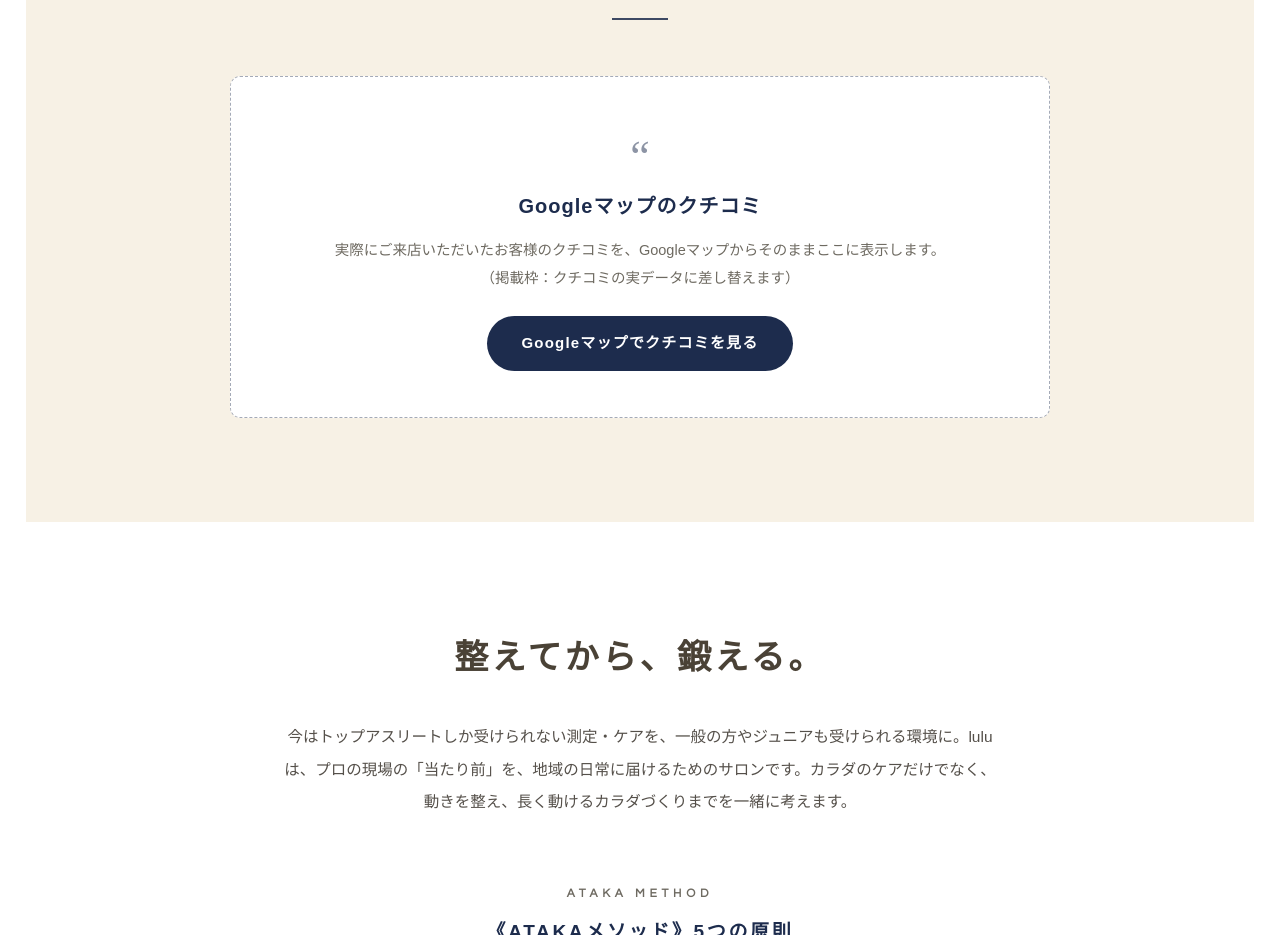
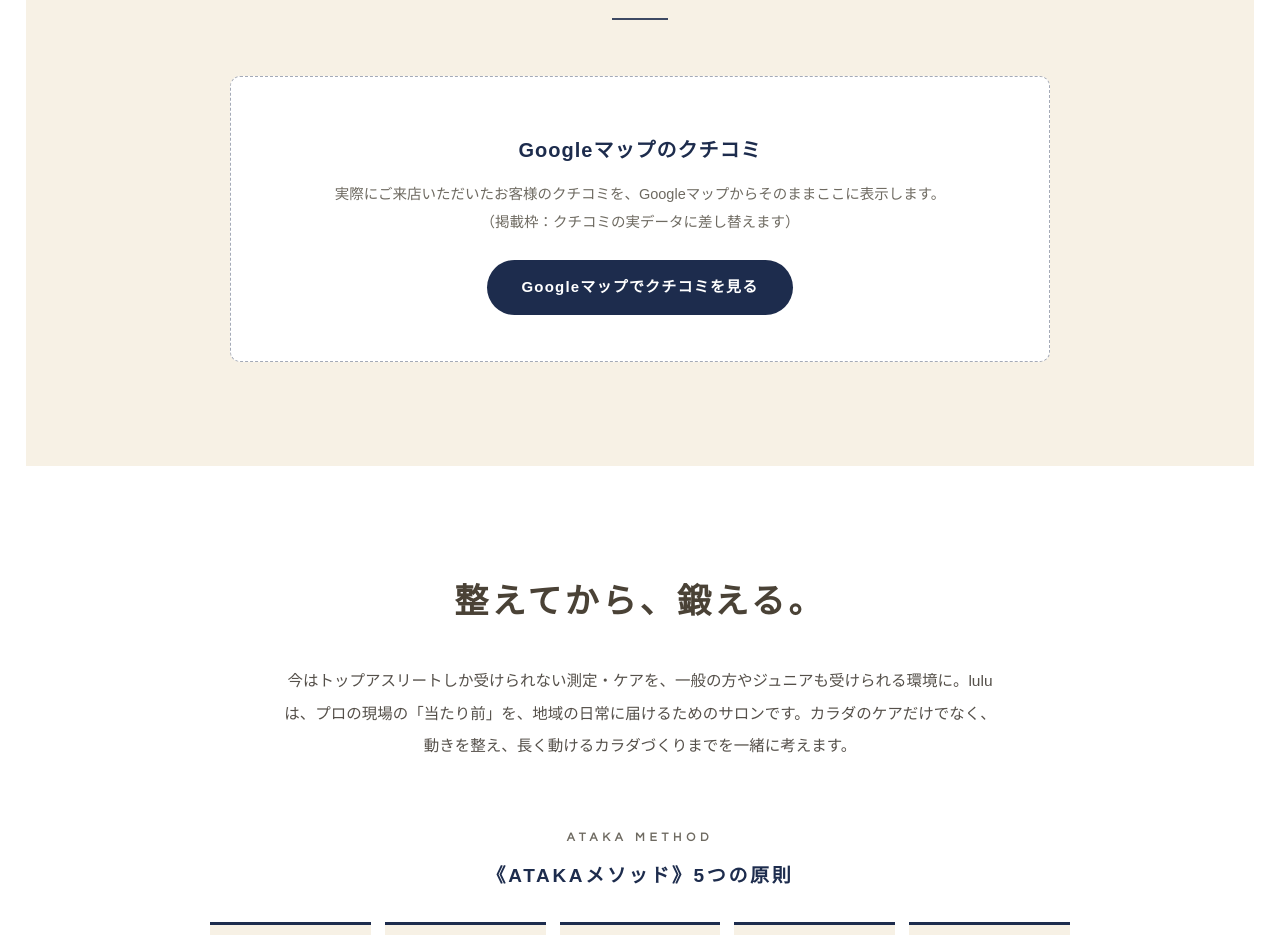
Before and after one commit to butti0108-spec/ataka, a plain HTML site: page home.html in a window 1280 px wide. Shown: the part 2400-3335 px from the top of the page. Drawn offline with Linux system fonts and the light colour scheme.

Commit message:
トップページ: お客様の声の枠から、意味の伝わりにくい引用符の飾りを外した

```diff
--- a/home.html
+++ b/home.html
@@ -85,7 +85,6 @@ section{position:relative;}
 /* ---------- VOICE (Google reviews frame) ---------- */
 .voice{background:var(--beige);}
 .voice-frame{max-width:820px;margin:0 auto;background:#fff;border:1.5px dashed rgba(29,44,77,.4);border-radius:10px;padding:46px 34px;text-align:center;}
-.voice-frame .mark{font-family:var(--serif);font-size:44px;line-height:1;color:var(--navy);opacity:.5;}
 .voice-frame h3{font-size:20px;color:var(--navy);letter-spacing:.05em;margin-top:8px;}
 .voice-frame p{color:var(--muted);font-size:14.5px;margin-top:12px;}
 .btn-navy{background:var(--navy);color:#fff;padding:13px 34px;font-size:15px;margin-top:24px;}
@@ -356,7 +355,6 @@ body.nav-open .nav-scrim{opacity:1;pointer-events:auto;}
       <div class="rule"></div>
     </div>
     <div class="voice-frame rv">
-      <p class="mark">“</p>
       <h3>Googleマップのクチコミ</h3>
       <p>実際にご来店いただいたお客様のクチコミを、Googleマップからそのままここに表示します。<br>（掲載枠：クチコミの実データに差し替えます）</p>
       <a class="btn btn-navy" href="https://maps.app.goo.gl/QsLjzjN7Fxxoqa9K9" target="_blank" rel="noopener">Googleマップでクチコミを見る</a>
```
